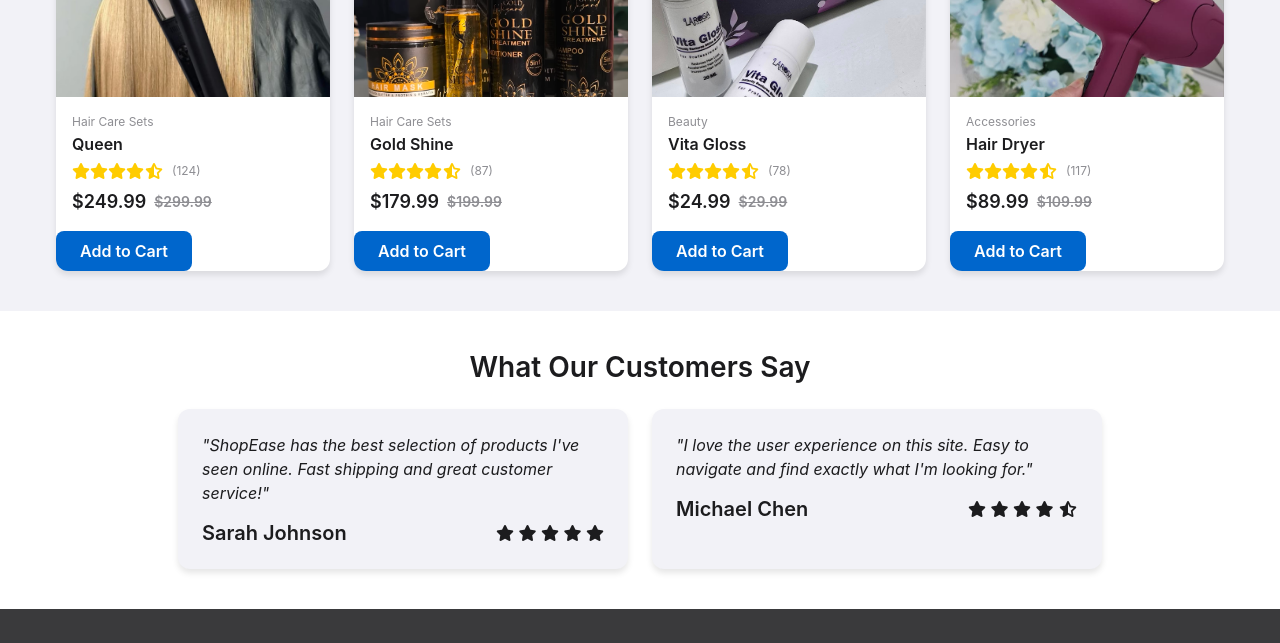
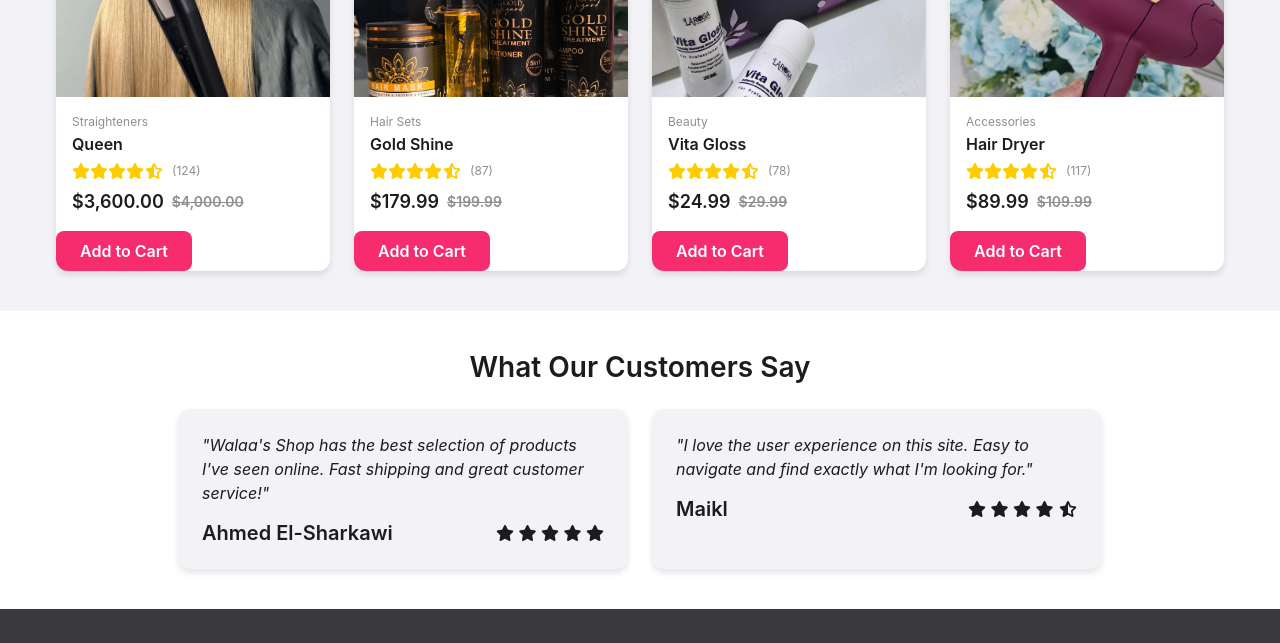
Before and after one commit to Haidy-Hosam/Store-Project, a website built with Vite: page index.html in a window 1280 px wide. Shown: the part 1650-2293 px from the top of the page. Built offline with nearby package versions, Linux system fonts and the light colour scheme; a web font is replaced by a local one.

Commit message:
first commit

```diff
--- a/assets/css/CommonStyles.css
+++ b/assets/css/CommonStyles.css
@@ -5,10 +5,10 @@
 
 :root {
   /* Color System */
-  --primary-color: #0066CC;
-  --primary-dark: #004C99;
-  --primary-light: #4D94DB;
-  --primary-lightest: #E6F0FA;
+  --primary-color: #f72c6f;      /* Rose Pink - اللون الرئيسي */
+  --primary-dark: #C2185B;       /* Raspberry Pink - الغامق */
+  --primary-light: #F06292;      /* Light Pink - الفاتح */
+  --primary-lightest: #FCE4EC;   /* Very Light Pink - الأفتح */
 
   --accent-color: #FF9500;
   --accent-dark: #CC7600;
--- a/assets/js/products.js
+++ b/assets/js/products.js
@@ -1,5 +1,5 @@
 /**
- * ShopEase - Products JavaScript
+ * Walaa's Shop - Products JavaScript
  * Handles product-related functionality
  */
 
@@ -9,11 +9,11 @@
     id: 'prod_001',
     name: 'Queen',
     description: 'Experience crystal-clear sound with our premium wireless headphones. Perfect for music lovers and professionals.',
-    price: 249.99,
-    originalPrice: 299.99,
+    price: 3600,
+    originalPrice: 4000,
     rating: 4.7,
     reviewCount: 124,
-    category: 'Hair Care Sets',
+    category: 'straighteners',
     isNew: true,
     isFeatured: true,
         images: [
@@ -46,7 +46,7 @@
     originalPrice: 199.99,
     rating: 4.5,
     reviewCount: 87,
-    category: 'Hair Care Sets',
+    category: 'hair Sets',
     isNew: true,
     isFeatured: true,
     images: [
@@ -111,7 +111,7 @@
     reviewCount: 103,
     category: 'home',
     isNew: false,
-    isFeatured: false,
+    isFeatured: true,
         images: [
       'assets/img/v.jpg',
       'assets/img/v.jpg',
@@ -168,7 +168,7 @@
     originalPrice: 34.99,
     rating: 4.8,
     reviewCount: 56,
-    category: 'Hair Care Sets',
+    category: 'hair Sets',
     isNew: false,
     isFeatured: true,
     images: [
@@ -198,7 +198,7 @@
     originalPrice: 159.99,
     rating: 4.7,
     reviewCount: 91,
-    category: 'Hair Care Sets',
+    category: 'hair Sets',
     isNew: false,
     isFeatured: false,
     images: [
@@ -227,7 +227,7 @@
     originalPrice: 109.99,
     rating: 4.6,
     reviewCount: 117,
-    category: 'Accessories',
+    category: 'accessories',
     isNew: true,
     isFeatured: false,
     images: [
@@ -257,7 +257,7 @@
     originalPrice: 249.99,
     rating: 4.6,
     reviewCount: 89,
-    category: 'Hair Care Sets',
+    category: 'hair Sets',
     isNew: true,
     isFeatured: false,
     images: [
@@ -287,7 +287,7 @@
     originalPrice: 49.99,
     rating: 4.8,
     reviewCount: 72,
-    category: 'home',
+    category: 'Protein',
     isNew: false,
     isFeatured: true,
     images: [
@@ -497,7 +497,7 @@
     originalPrice: 79.99,
     rating: 4.7,
     reviewCount: 60,
-    category: 'beauty',
+    category: 'accessories',
     isNew: true,
     isFeatured: false,
     images: [
--- a/index.html
+++ b/index.html
@@ -143,9 +143,9 @@
       <div class="testimonials-slider" id="testimonials-slider">
         <div class="testimonial">
           <div class="testimonial-content">
-            <p>"ShopEase has the best selection of products I've seen online. Fast shipping and great customer service!"</p>
+            <p>"Walaa's Shop has the best selection of products I've seen online. Fast shipping and great customer service!"</p>
             <div class="testimonial-author">
-              <h4>Sarah Johnson</h4>
+              <h4>Ahmed El-Sharkawi</h4>
               <div class="rating">
                 <i class="fas fa-star"></i>
                 <i class="fas fa-star"></i>
@@ -160,7 +160,7 @@
           <div class="testimonial-content">
             <p>"I love the user experience on this site. Easy to navigate and find exactly what I'm looking for."</p>
             <div class="testimonial-author">
-              <h4>Michael Chen</h4>
+              <h4>Maikl</h4>
               <div class="rating">
                 <i class="fas fa-star"></i>
                 <i class="fas fa-star"></i>
@@ -179,12 +179,12 @@
     <div class="container">
       <div class="footer-content">
         <div class="footer-section">
-          <h3>ShopEase</h3>
+          <h3>Walaa's Shop</h3>
           <p>Your one-stop shop for all your needs.</p>
           <div class="social-links">
-            <a href="#"><i class="fab fa-facebook"></i></a>
+            <a href="https://www.facebook.com/share/g/15syiuG3nS/" target="_blank"><i class="fab fa-facebook"></i></a>
             <a href="#"><i class="fab fa-twitter"></i></a>
-            <a href="#"><i class="fab fa-instagram"></i></a>
+            <a href="https://www.instagram.com/walaa_kadry40?utm_source=ig_web_button_share_sheet&igsh=ZDNlZDc0MzIxNw==" target="_blank"><i class="fab fa-instagram"></i></a>
             <a href="#"><i class="fab fa-pinterest"></i></a>
           </div>
         </div>
@@ -216,7 +216,7 @@
         </div>
       </div>
       <div class="footer-bottom">
-        <p>&copy; 2025 ShopEase. All rights reserved.</p>
+        <p>&copy; 2025 Walaa's Shop. All rights reserved.</p>
       </div>
     </div>
   </footer>
```
Also changed, not shown: product-details.html (+1 -1 lines), products.html (+8 -8 lines).
